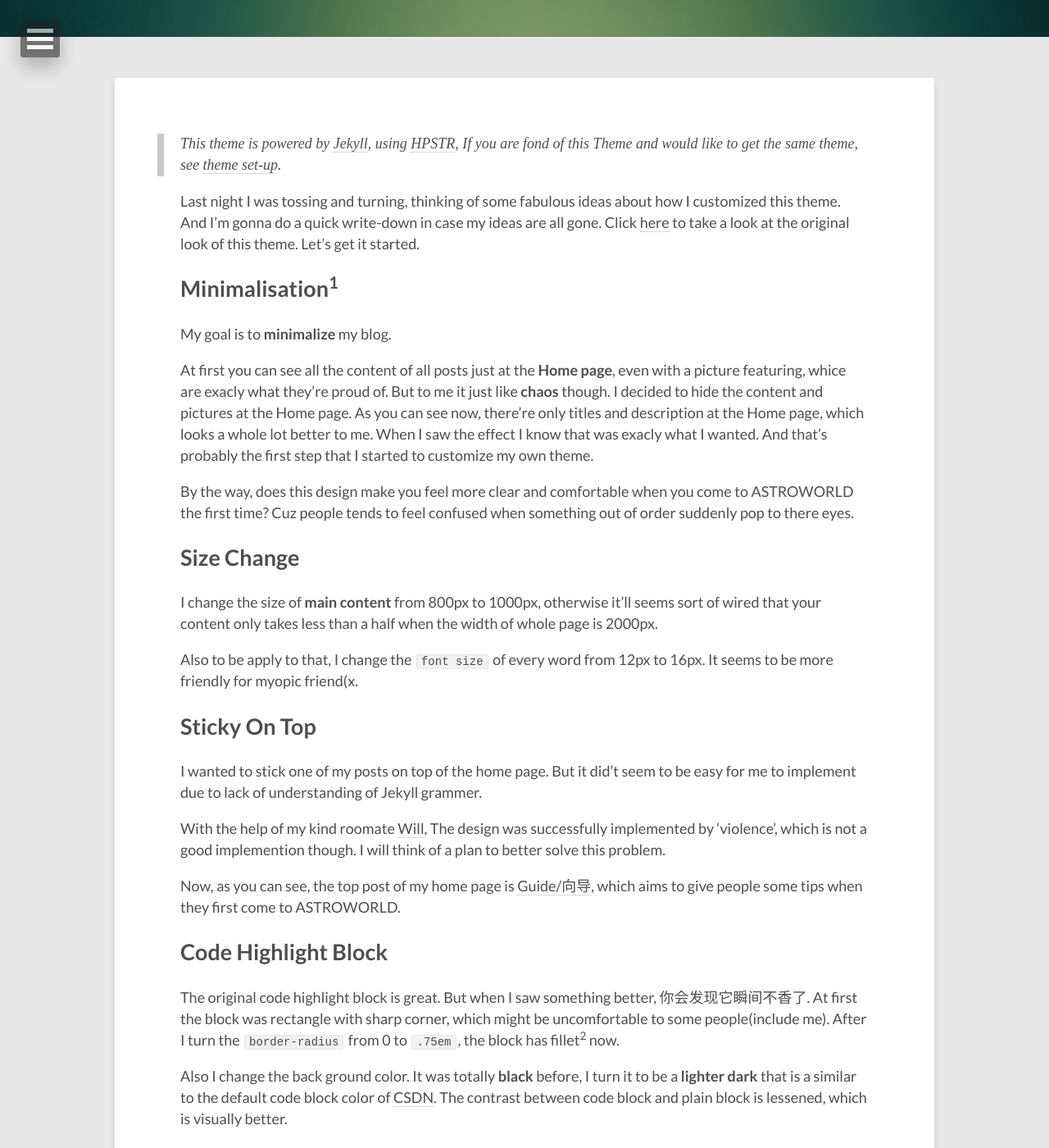
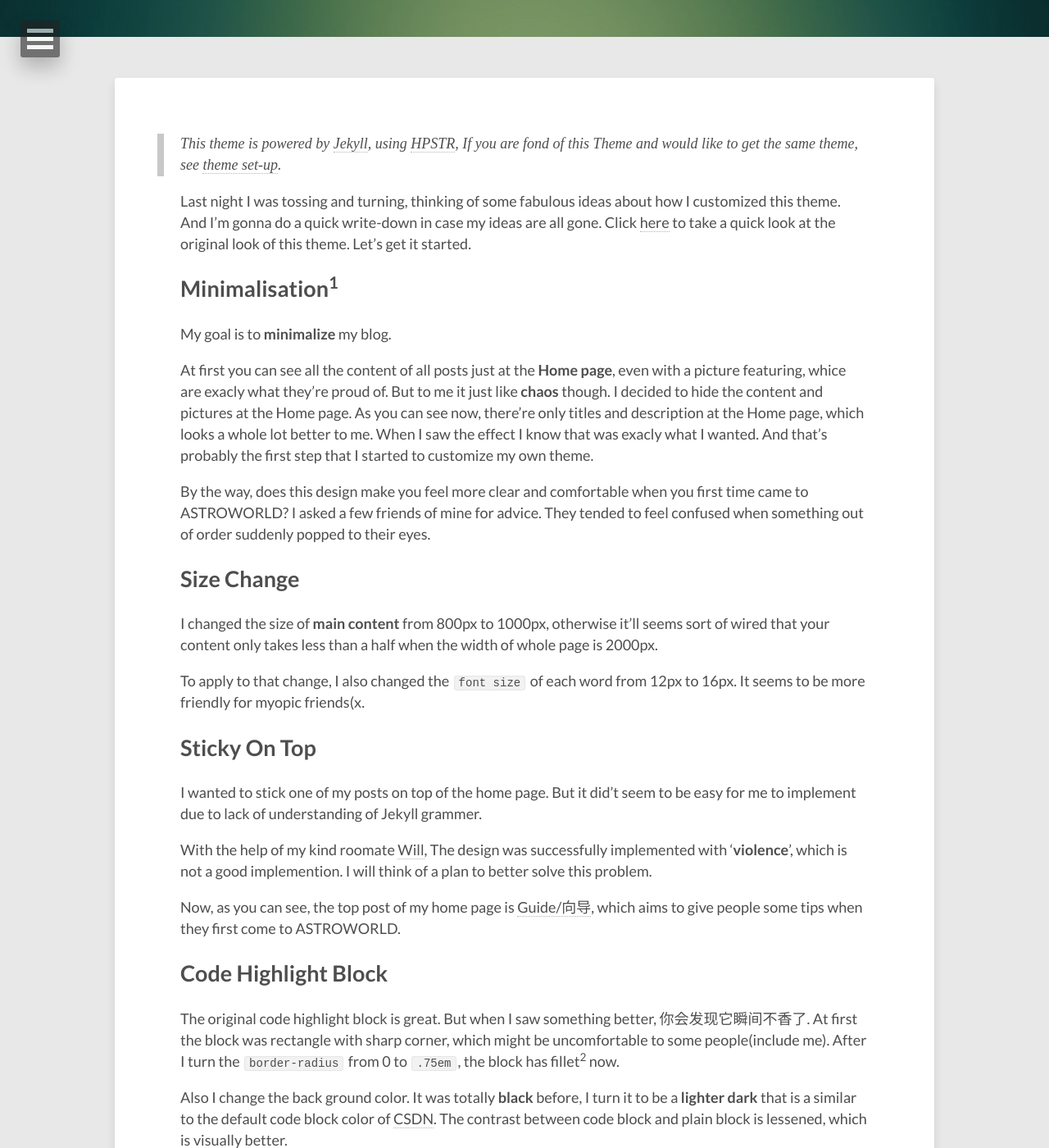
Before and after one commit to lucameng/lucameng.github.io, a Jekyll site: the page built from _posts/2022-05-08-customize-my-theme.md, in a window 1280 px wide and 1400 px high, scrolled down 355 px. Shown: the whole window at 82% size. Built offline with Jekyll 4.4.1, drawn with Linux system fonts in a browser that asks for light colours; some of the changed text lies outside the part shown.

Commit message:
modify post: 修正语法错误

```diff
--- a/_posts/2022-05-08-customize-my-theme.md
+++ b/_posts/2022-05-08-customize-my-theme.md
@@ -11,7 +11,7 @@ image:
 > This theme is powered by [Jekyll](http://jekyllrb.com/), using [HPSTR](https://mademistakes.com/work/hpstr-jekyll-theme/), If you are fond of this Theme and would like to get the same theme, see [theme set-up](/theme-setup/).
 
 
-Last night I was tossing and turning, thinking of some fabulous ideas about how I customized this theme. And I'm gonna do a quick write-down in case my ideas are all gone. Click [here](https://mmistakes.github.io/jekyll-theme-hpstr/) to take a look at the original look of this theme. Let's get it started.
+Last night I was tossing and turning, thinking of some fabulous ideas about how I customized this theme. And I'm gonna do a quick write-down in case my ideas are all gone. Click [here](https://mmistakes.github.io/jekyll-theme-hpstr/) to take a quick look at the original look of this theme. Let's get it started.
 
 ## Minimalisation[^1]
 
@@ -19,19 +19,19 @@ My goal is to **minimalize** my blog.
 
 At first you can see all the content of all posts just at the **Home page**, even with a picture featuring, whice are exacly what they're proud of. But to me it just like **chaos** though. I decided to hide the content and pictures at the Home page. As you can see now, there're only titles and description at the Home page, which looks a whole lot better to me. When I saw the effect I know that was exacly what I wanted. And that's probably the first step that I started to customize my own theme.
 
-By the way, does this design make you feel more clear and comfortable when you come to ASTROWORLD the first time? Cuz people tends to feel confused when something out of order suddenly pop to there eyes.
+By the way, does this design make you feel more clear and comfortable when you first time came to ASTROWORLD? I asked a few friends of mine for advice. They tended to feel confused when something out of order suddenly popped to their eyes.
 
 ## Size Change
 
-I change the size of **main content** from 800px to 1000px, otherwise it'll seems sort of wired that your content only takes less than a half when the width of whole page is 2000px.
+I changed the size of **main content** from 800px to 1000px, otherwise it'll seems sort of wired that your content only takes less than a half when the width of whole page is 2000px.
 
-Also to be apply to that, I change the `font size` of every word from 12px to 16px. It seems to be more friendly for myopic friend(x.
+To apply to that change, I also changed the `font size` of each word from 12px to 16px. It seems to be more friendly for myopic friends(x.
 
 ## Sticky On Top
 
 I wanted to stick one of my posts on top of the home page. But it did't seem to be easy for me to implement due to lack of understanding of Jekyll grammer.
 
-With the help of my kind roomate [Will](https://willyangywt.cc), The design was successfully implemented by 'violence', which is not a good implemention though. I will think of a plan to better solve this problem.
+With the help of my kind roomate [Will](https://willyangywt.cc), The design was successfully implemented with '**violence**', which is not a good implemention. I will think of a plan to better solve this problem.
 
 Now, as you can see, the top post of my home page is [Guide/向导](https://lucameng.github.io/Guide/), which aims to give people some tips when they first come to ASTROWORLD.
 
```
Also changed, not shown: other parts of _posts/2022-05-08-customize-my-theme.md (+2 -2 lines).
